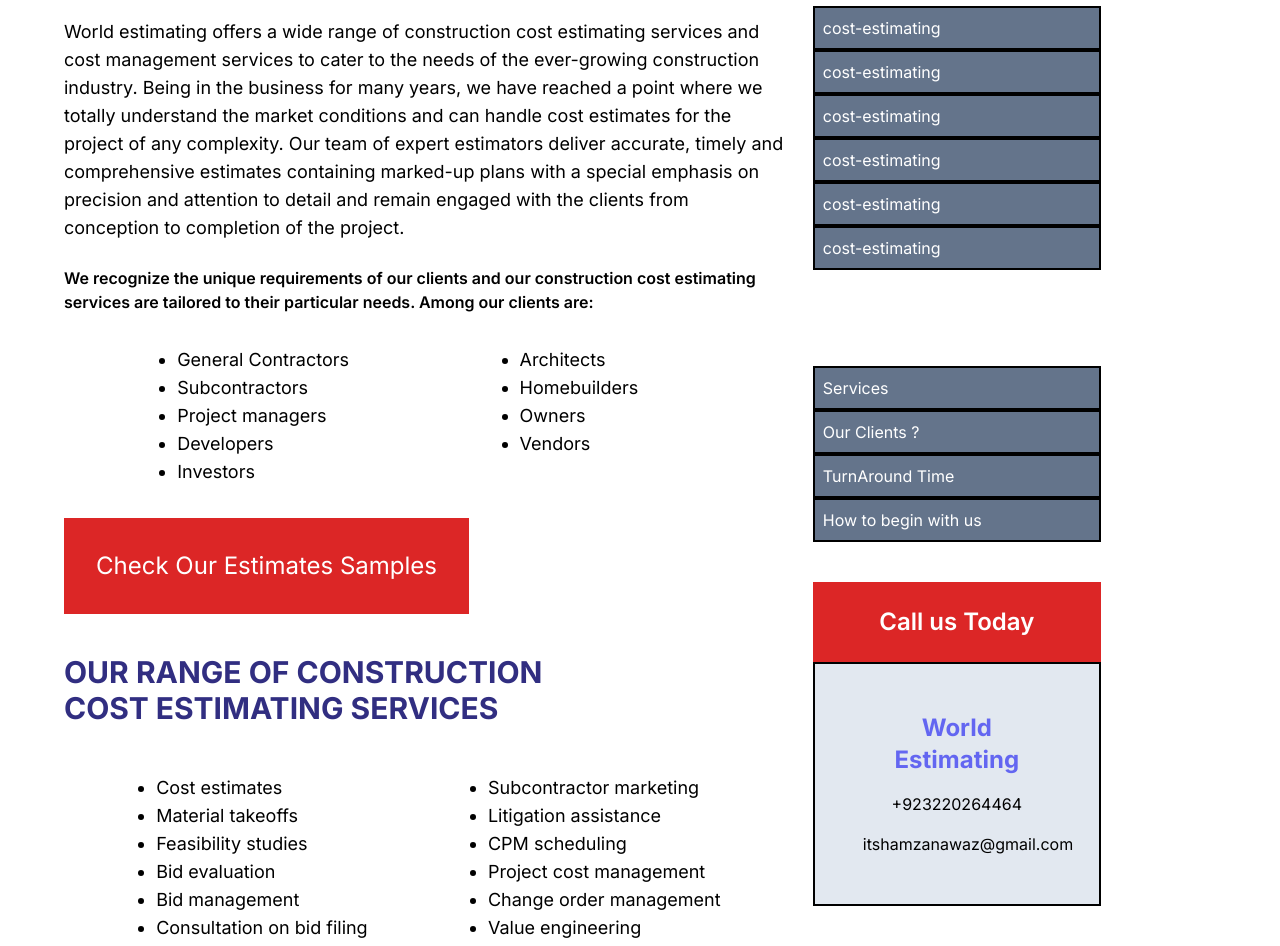
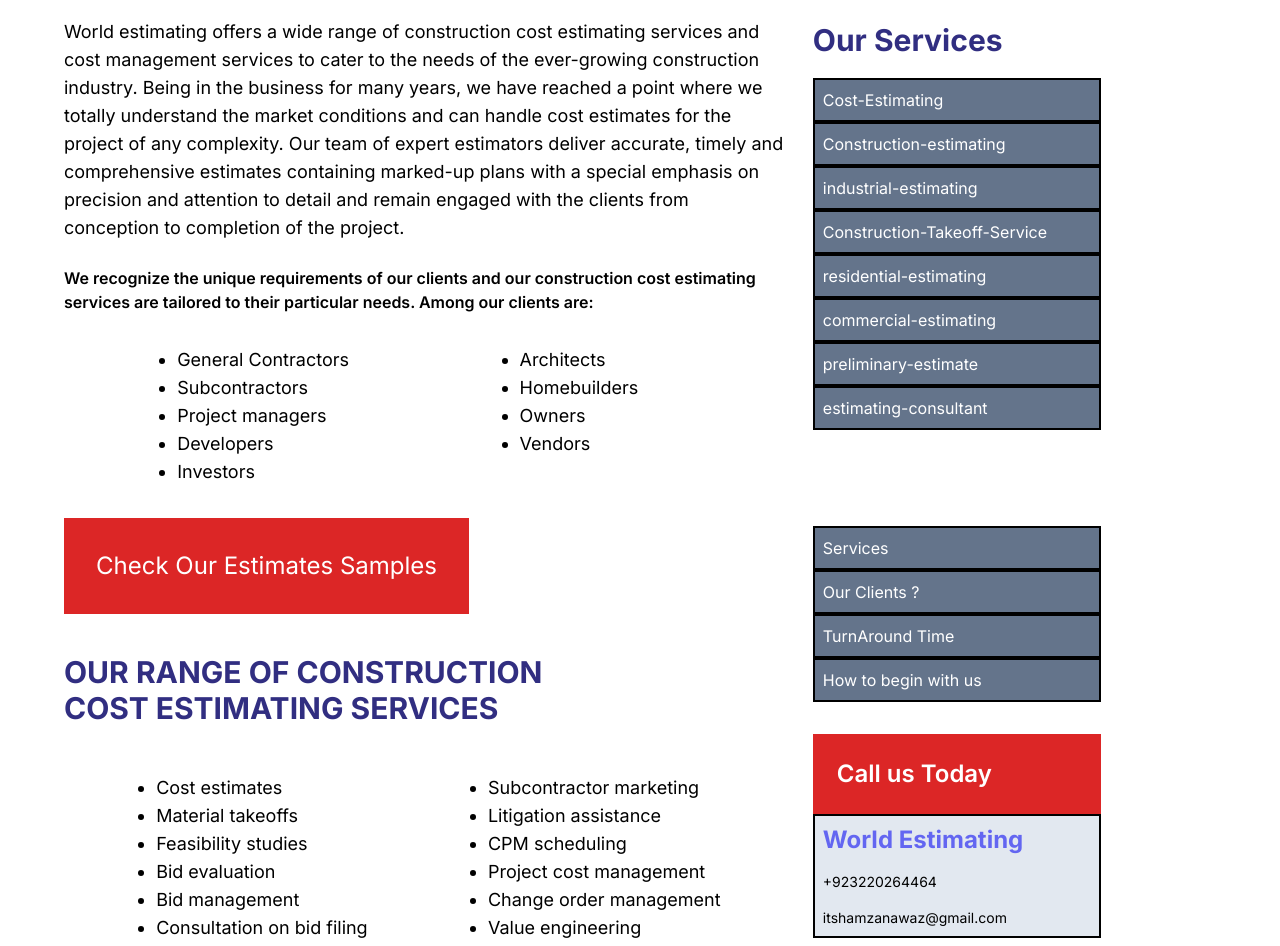
Before and after one commit to itshamzanawaz/ghalibwe, a Next.js app: page /Cost-Estimating in a window 1280 px wide. Shown: the part 382-1328 px from the top of the page. Built offline with nearby package versions, Linux system fonts and the light colour scheme.

Commit message:
optimized links

```diff
--- a/src/app/globals.css
+++ b/src/app/globals.css
@@ -179,7 +179,9 @@
 }
 .yellow-ul li{
   list-style-type: disc;
-
+.text-size-wrap{
+  word-wrap: break-word;
+}
 }
 .yello1{
   background-color: #f5ea51;
--- a/src/components/CTS.jsx
+++ b/src/components/CTS.jsx
@@ -2,8 +2,9 @@
 import React, { useState } from "react";
 import Image from "next/image";
 import Footer from "./Footer";
-import Logo from "../logosample.webp";
 import Logo1 from "../bg1.jpg";
+import Link from "next/link";
+
 const CTS = () => {
   const [openIndex, setOpenIndex] = useState(null);
   const FAQs = [
@@ -27,24 +28,31 @@
 
   const servicesdata = [
     {
-      services: "cost-estimating",
+      services: "Cost-Estimating",
     },
     {
-      services: "cost-estimating",
+      services: "Construction-estimating",
     },
     {
-      services: "cost-estimating",
+      services: "industrial-estimating",
     },
     {
-      services: "cost-estimating",
+      services: "Construction-Takeoff-Service",
     },
     {
-      services: "cost-estimating",
+      services: "residential-estimating",
     },
     {
-      services: "cost-estimating",
+      services: "commercial-estimating",
+    },
+    {
+      services: "preliminary-estimate",
+    },
+    {
+      services: "estimating-consultant",
     },
   ];
+
   const toggleOpen = (index) => {
     setOpenIndex(openIndex === index ? null : index); // Toggle the FAQ item's open state
   };
@@ -280,75 +288,93 @@
               </p>
             </div>
 
-
-
-
-<p>Our estimates will provide you a clear insight into the cost of your project earlier the detailed plans are drawn up. Our customers will get the right construction cost estimates that you can share with confidence to your client. Our 15 years of experience develop us the best in the industry and we use the right standards using the advanced software. Our users will get a projected cost that is accurate depending on the information provided by the customers.
-
+            <p>
+              Our estimates will provide you a clear insight into the cost of
+              your project earlier the detailed plans are drawn up. Our
+              customers will get the right construction cost estimates that you
+              can share with confidence to your client. Our 15 years of
+              experience develop us the best in the industry and we use the
+              right standards using the advanced software. Our users will get a
+              projected cost that is accurate depending on the information
+              provided by the customers.
             </p>
             <br />
-<p>World Estimating is having a proven track record of providing building takeoffs with zip code vendor quoted estimates for 15 years and our expert estimators provide the right proposals related to the missing information and typical costs associated for a given space.
-
+            <p>
+              World Estimating is having a proven track record of providing
+              building takeoffs with zip code vendor quoted estimates for 15
+              years and our expert estimators provide the right proposals
+              related to the missing information and typical costs associated
+              for a given space.
             </p>
-
-
-
-
 
             <div className="bg-slate-200 flex sm:flex-col flex-row p-8 m-4 ">
               <h1 className="text-indigo-900 font-semibold">
                 Get to know about how much we will charge?
-
               </h1>
               <div className="flex items-center justify-around">
                 <h1 className="text-indigo-900 font-semibold">
                   Send us plans and scope at info@worldestimating.com
                 </h1>
 
-              <button className="yello1 p-4 hover:opacity-80 text-white">Get a Quote 30%off</button>
+                <button className="yello1 p-4 hover:opacity-80 text-white">
+                  Get a Quote 30%off
+                </button>
               </div>
             </div>
 
-
-
-
-
-
-
-
-
             <h1 className="text-indigo-900 font-bold text-3xl mb-4 mt-8">
-WHY WORLD ESTIMATING IS THE RIGHT OPTION FOR CONSTRUCTION TAKEOFF SERVICES?
+              WHY WORLD ESTIMATING IS THE RIGHT OPTION FOR CONSTRUCTION TAKEOFF
+              SERVICES?
             </h1>
-<p>Being able to understand your exact requirements and having dealt with thousands of clients each year, we have developed an amazing construction takeoff and estimating template bids. All of these combined with plentiful of experience and software expertise has emerged us being invincible in winning our client’s success and trust.
-
+            <p>
+              Being able to understand your exact requirements and having dealt
+              with thousands of clients each year, we have developed an amazing
+              construction takeoff and estimating template bids. All of these
+              combined with plentiful of experience and software expertise has
+              emerged us being invincible in winning our client’s success and
+              trust.
             </p>
             <h1 className="text-indigo-900 font-bold text-xl mb-4 mt-8">
               Success Stories:
             </h1>
 
-<p>An insulation contractor has outsourced his complete takeoff to us for whom we provide quantities, manhours and pricing. The contractor is based in Sapulpa, OK. Their company was having hard time, building up takeoffs and thus submitting sufficient bids to land new jobs.
-
+            <p>
+              An insulation contractor has outsourced his complete takeoff to us
+              for whom we provide quantities, manhours and pricing. The
+              contractor is based in Sapulpa, OK. Their company was having hard
+              time, building up takeoffs and thus submitting sufficient bids to
+              land new jobs.
             </p>
             <br />
 
-<p>Our solution was monthly package in which they can send 10 jobs of specific scope and size to us. They just forward to ITB to us, from where we retrieve plans/drawings, perform takeoff, assign costs and send back estimates to them.
-
+            <p>
+              Our solution was monthly package in which they can send 10 jobs of
+              specific scope and size to us. They just forward to ITB to us,
+              from where we retrieve plans/drawings, perform takeoff, assign
+              costs and send back estimates to them.
             </p>
             <br />
-<p>This cost them $1500 and it enabled them to land most of the jobs. Since then, they are our regular client who have completely outsourced their takeoffs to us and closing more leads.
-
+            <p>
+              This cost them $1500 and it enabled them to land most of the jobs.
+              Since then, they are our regular client who have completely
+              outsourced their takeoffs to us and closing more leads.
             </p>
-
-
           </div>
 
           <div className="width-details">
-            <button className="bg-yellow-500 text-xl p-4">
+            <button className="bg-yellow-500 text-xl p-4 w-full">
               View Our Portfolio
             </button>
             <br />
             <br />
+
+            <h1 className="text-indigo-900 text-3xl font-bold mb-5">
+            Our Services
+          </h1>
+
+
+
+
           {servicesdata.map((data, index) => {
               return (
                 <div
@@ -356,7 +382,9 @@
                   className="flex bg-slate-500 border-2 border-black text-white space-x-5 p-2 hover:bg-yellow-400"
                 >
                   <div className="flex flex-col text-center ">
+                    <Link href={`/${data.services}`}>
                     <p>{data.services}</p>
+                    </Link>
                   </div>
                 </div>
               );
@@ -389,17 +417,20 @@
               </>
             ))}
 
-            <div className="sticky top-48">
-              <div className="my-10 text-center ">
+            <div className="sticky top-48 mt-8">
+              <div className="my-2 text-sm ">
                 <h1 className="bg-red-600 text-white text-2xl font-semibold p-6">
                   Call us Today
                 </h1>
-                <div className="bg-slate-200 border-2 border-black space-y-4 p-12">
+
+                <div className="bg-slate-200 border-2 border-black space-y-4 p-2">
                   <h1 className="text-indigo-500 font-bold text-2xl">
                     World Estimating
                   </h1>
                   <p>+923220264464</p>
-                  <p>itshamzanawaz@gmail.com</p>
+                  <p className="text-size-wrap">
+                    <span>itshamzanawaz@gmail.com</span>
+                  </p>
                 </div>
               </div>
             </div>
--- a/src/components/ConstructionEstimating.jsx
+++ b/src/components/ConstructionEstimating.jsx
@@ -2,8 +2,9 @@
 import React, { useState } from "react";
 import Image from "next/image";
 import Footer from "./Footer";
-import Logo from "../logosample.webp";
 import Logo1 from "../bg1.jpg";
+import Link from "next/link";
+
 const ConstructionEstimating = () => {
   const [openIndex, setOpenIndex] = useState(null);
   const FAQs = [
@@ -27,23 +28,30 @@
 
   const servicesdata = [
     {
-      services: "cost-estimating",
+      services: "Cost-Estimating",
     },
     {
-      services: "cost-estimating",
+      services: "Construction-estimating",
     },
     {
-      services: "cost-estimating",
+      services: "industrial-estimating",
     },
     {
-      services: "cost-estimating",
+      services: "Construction-Takeoff-Service",
     },
     {
-      services: "cost-estimating",
+      services: "residential-estimating",
     },
     {
-      services: "cost-estimating",
+      services: "commercial-estimating",
     },
+    {
+      services: "preliminary-estimate",
+    },
+    {
+      services: "estimating-consultant",
+    },
+
   ];
   const toggleOpen = (index) => {
     setOpenIndex(openIndex === index ? null : index); // Toggle the FAQ item's open state
@@ -361,11 +369,18 @@
           </div>
 
           <div className="width-details">
-            <button className="bg-yellow-500 text-xl p-4">
+            <button className="bg-yellow-500 text-xl p-4 w-full">
               View Our Portfolio
             </button>
             <br />
             <br />
+
+          <h1 className="text-indigo-900 text-3xl font-bold mb-5">
+            Our Services
+          </h1>
+
+
+
             {servicesdata.map((data, index) => {
               return (
                 <div
@@ -373,11 +388,14 @@
                   className="flex bg-slate-500 border-2 border-black text-white space-x-5 p-2 hover:bg-yellow-400"
                 >
                   <div className="flex flex-col text-center ">
+                    <Link href={`/${data.services}`}>
                     <p>{data.services}</p>
+                    </Link>
                   </div>
                 </div>
               );
             })}
+
 
             <br />
             <br />
@@ -406,20 +424,25 @@
               </>
             ))}
 
-            <div className="sticky top-48">
-              <div className="my-10 text-center ">
+<div className="sticky top-48 mt-8">
+              <div className="my-2 text-sm ">
                 <h1 className="bg-red-600 text-white text-2xl font-semibold p-6">
                   Call us Today
                 </h1>
-                <div className="bg-slate-200 border-2 border-black space-y-4 p-12">
+
+                <div className="bg-slate-200 border-2 border-black space-y-4 p-2">
                   <h1 className="text-indigo-500 font-bold text-2xl">
                     World Estimating
                   </h1>
                   <p>+923220264464</p>
-                  <p>itshamzanawaz@gmail.com</p>
+                  <p className="text-size-wrap"><span>itshamzanawaz@gmail.com</span></p>
                 </div>
               </div>
             </div>
+
+
+
+
           </div>
         </div>
       </div>
--- a/src/components/CostEstimating.jsx
+++ b/src/components/CostEstimating.jsx
@@ -3,6 +3,8 @@
 import Image from "next/image";
 import Footer from "./Footer";
 import Logo from "../logosample.webp";
+import Link from "next/link";
+
 
 const CostEstimating = () => {
   const [openIndex, setOpenIndex] = useState(null);
@@ -27,23 +29,30 @@
 
   const servicesdata = [
     {
-      services: "cost-estimating",
+      services: "Cost-Estimating",
     },
     {
-      services: "cost-estimating",
+      services: "Construction-estimating",
     },
     {
-      services: "cost-estimating",
+      services: "industrial-estimating",
     },
     {
-      services: "cost-estimating",
+      services: "Construction-Takeoff-Service",
     },
     {
-      services: "cost-estimating",
+      services: "residential-estimating",
     },
     {
-      services: "cost-estimating",
+      services: "commercial-estimating",
     },
+    {
+      services: "preliminary-estimate",
+    },
+    {
+      services: "estimating-consultant",
+    },
+
   ];
   const toggleOpen = (index) => {
     setOpenIndex(openIndex === index ? null : index); // Toggle the FAQ item's open state
@@ -393,11 +402,19 @@
           </div>
 
           <div className="width-details">
-            <button className="bg-yellow-500 text-xl p-4">
+            <button className="bg-yellow-500 text-xl p-4 w-full mt-4">
               View Our Portfolio
             </button>
             <br />
             <br />
+
+
+          <h1 className="text-indigo-900 text-3xl font-bold mb-5">
+            Our Services
+          </h1>
+
+
+
             {servicesdata.map((data, index) => {
               return (
                 <div
@@ -405,7 +422,9 @@
                   className="flex bg-slate-500 border-2 border-black text-white space-x-5 p-2 hover:bg-yellow-400"
                 >
                   <div className="flex flex-col text-center ">
+                    <Link href={`/${data.services}`}>
                     <p>{data.services}</p>
+                    </Link>
                   </div>
                 </div>
               );
@@ -438,20 +457,26 @@
               </>
             ))}
 
-            <div className="sticky top-48">
-              <div className="my-10 text-center ">
+            <div className="sticky top-48 mt-8">
+              <div className="my-2 text-sm ">
                 <h1 className="bg-red-600 text-white text-2xl font-semibold p-6">
                   Call us Today
                 </h1>
-                <div className="bg-slate-200 border-2 border-black space-y-4 p-12">
+
+                <div className="bg-slate-200 border-2 border-black space-y-4 p-2">
                   <h1 className="text-indigo-500 font-bold text-2xl">
                     World Estimating
                   </h1>
                   <p>+923220264464</p>
-                  <p>itshamzanawaz@gmail.com</p>
+                  <p className="text-size-wrap"><span>itshamzanawaz@gmail.com</span></p>
                 </div>
               </div>
             </div>
+
+
+
+
+
           </div>
         </div>
       </div>
```
Lines whose indentation alone changed are shown as unchanged.
